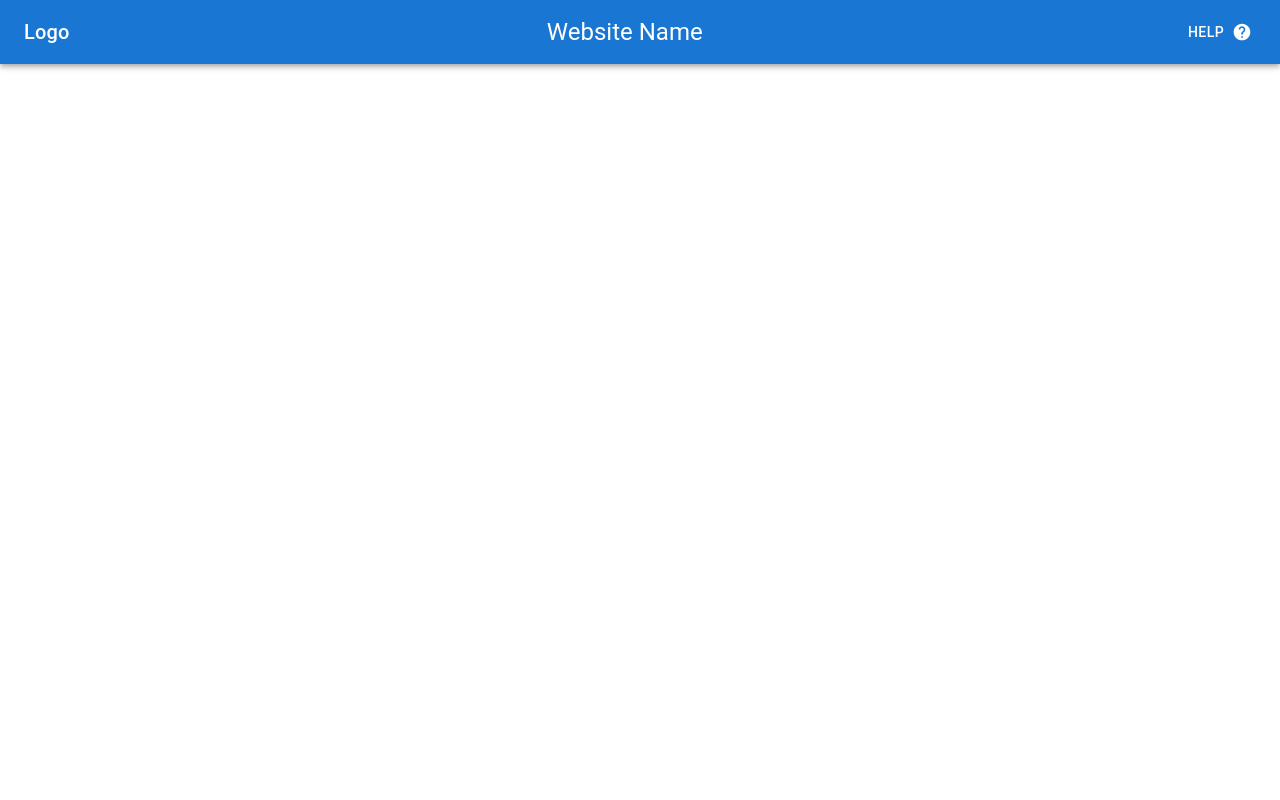
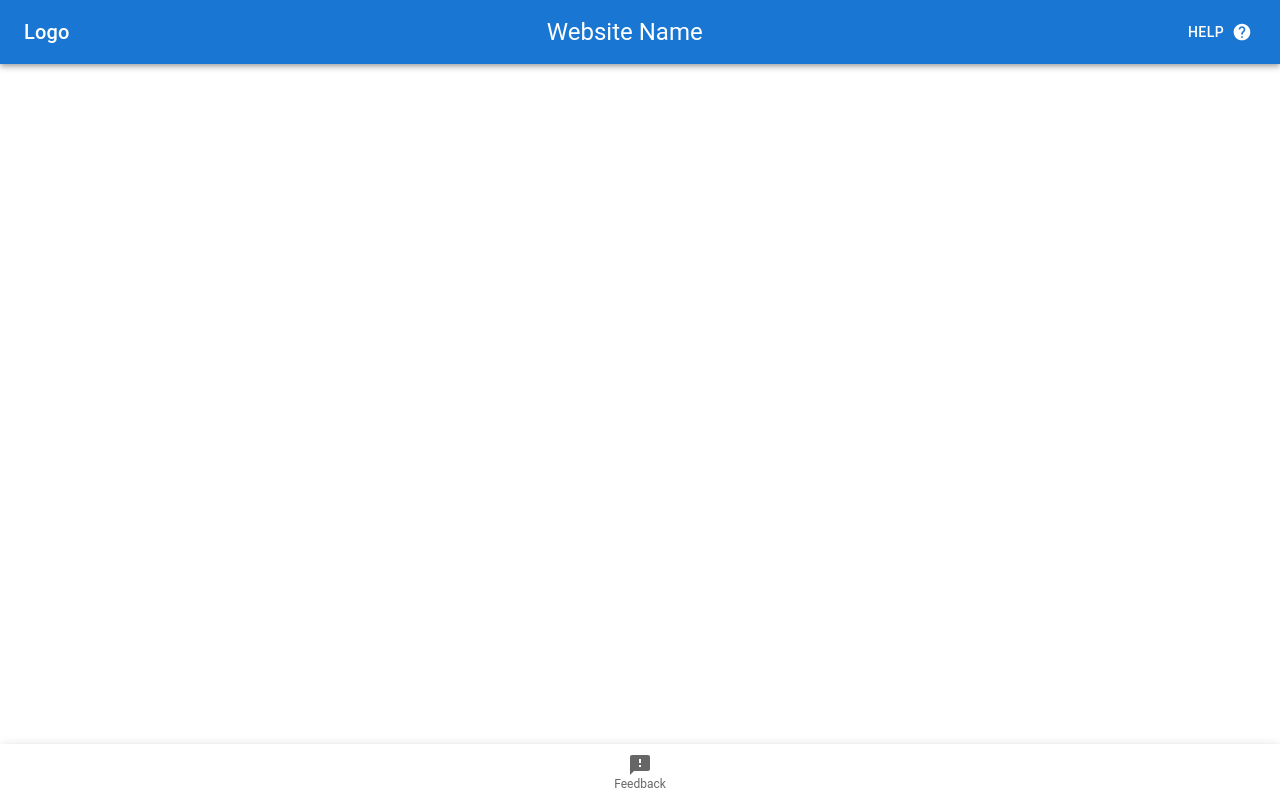
Before and after one commit to cs261-2022-group22/reactjs-frontend, a Next.js app: page / in a window 1280 px wide. Built offline with nearby package versions, Linux system fonts and the light colour scheme.

Commit message:
basic bottom bar component

```diff
--- /dev/null
+++ b/components/BottomBar.tsx
@@ -0,0 +1,29 @@
+import {
+    AppBar,
+    BottomNavigation,
+    BottomNavigationAction,
+} from "@mui/material";
+import FeedbackIcon from "@mui/icons-material/Feedback";
+import Link from "next/link";
+
+function BottomBar() {
+    return (
+        <AppBar
+            position="fixed"
+            color="primary"
+            style={{ top: "auto", bottom: 0 }}
+        >
+            <BottomNavigation>
+                <Link href="/developerFeedback">
+                    <BottomNavigationAction
+                        label="Feedback"
+                        icon={<FeedbackIcon />}
+                        showLabel
+                    />
+                </Link>
+            </BottomNavigation>
+        </AppBar>
+    );
+}
+
+export default BottomBar;
--- a/pages/index.tsx
+++ b/pages/index.tsx
@@ -1,9 +1,10 @@
+import BottomBar from "components/BottomBar";
 import NavBar from "components/NavBar";
 
 
 function Home() {
     return (
-		<NavBar />
+		<><NavBar /><BottomBar /></>
 	)
 }
 
```
Also changed, not shown: components/NavBar.tsx (+7 -2 lines).
